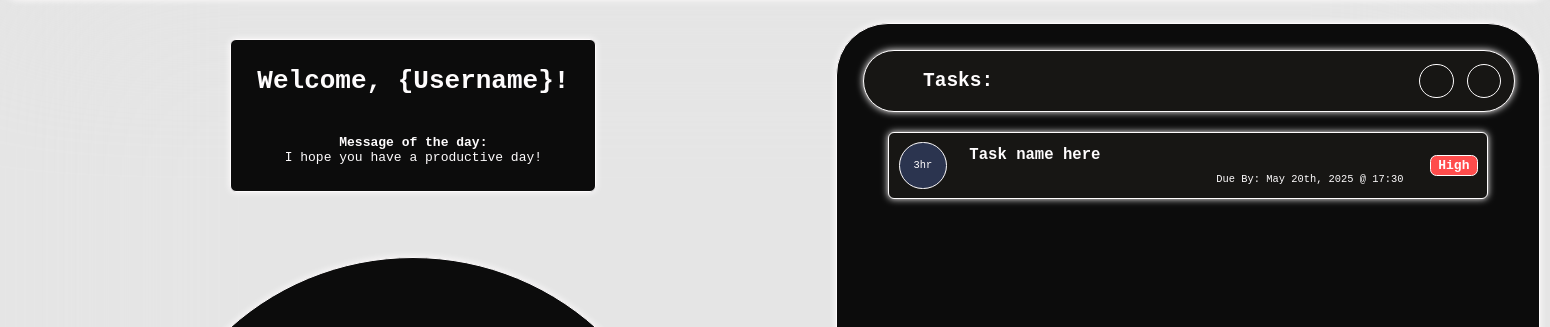
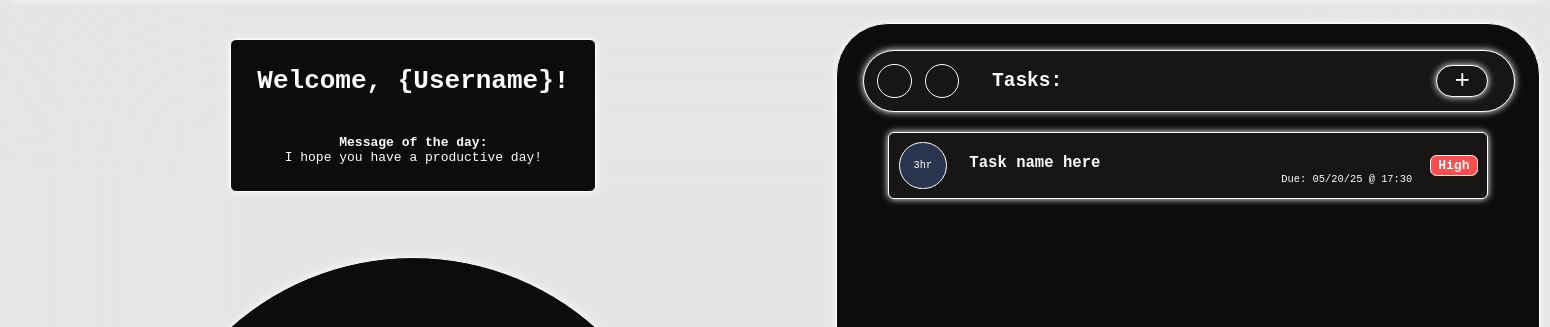
Before and after one commit to ZenixR1/Z-Task, an Electron app: page index.html in a window 1550 px wide. Shown: the part 61-388 px from the top of the page. Drawn offline with Linux system fonts and the light colour scheme.

Commit message:
Added 'add' button for tasks visually and restructured task header bar. Finished adding task details

```diff
--- a/index.html
+++ b/index.html
@@ -51,24 +51,25 @@
         </div>
         <div class="tasksDiv">
                 <div class="taskHeaderDiv">
+                    <div class="settingsDiv">
+                        <div class="sortButtonDiv"></div>
+                        <div class="filterButtonDiv"></div>
+                    </div>
                     <div class="taskHeader">
                         <h2 class="taskHeading">Tasks:</h2>
                     </div>
-                    <div class="settingsDiv">
-                        <div class="sortButtonDiv"></div>
-                        <div class="filterButtonDiv"></div>
-                        </div>
+                    <button id="addTaskButton">+</button>
                 </div>
                 <div class="taskContainerDiv">
                     <ul class="taskList">
-                        <li class="taskItem">
+                        <li class="taskItem" draggable="true">
                             <div class="taskItemEffortDiv">
                                 <p class="taskItemEffort">3hr</p>
                             </div>
 
                             <div class="taskItemDetailsDiv">
                                 <h3 class="taskItemName">Task name here</h3>
-                                <p class="taskItemDueDate">Due By: May 20th, 2025 @ 17:30</p>
+                                <p class="taskItemDueDate">Due: 05/20/25 @ 17:30</p>
                             </div>
                             <div class="taskItemPriorityDiv">
                                     <p class="taskItemPriority">High</p>
--- a/scripts/app.js
+++ b/scripts/app.js
@@ -69,7 +69,7 @@ timerToggle.addEventListener('click', () => {
         timerID = null;
         timerDiv.style.boxShadow = "none";
         timerToggle.textContent = "Resume";
-    } else if (timerID != null && timerToggle.textContent === "Resume"){
+    } else if (timerID == null && timerToggle.textContent === "Resume"){
         isPaused = false;
         const timeParts = pausedTime.split(':');
         const minutesLeft = parseInt(timeParts[0]);
@@ -77,6 +77,7 @@ timerToggle.addEventListener('click', () => {
         const durationMS = new Date().getTime() + (minutesLeft * 60 * 1000) + (secondsLeft * 1000);
         timerID = timer(durationMS);
         timerToggle.textContent = "Stop";
+        timerDiv.style.boxShadow = "2px 2px 50px var(--yale-blue)";
     }
 
 
--- a/style/styles.css
+++ b/style/styles.css
@@ -210,11 +210,32 @@ align-content: center;
 .taskHeader{
     width: min-content;
     display: flex;
-    margin-left: 4rem;
+    margin-left: 1rem;
     padding: 0.5rem;
     border-radius: 6px;
     text-wrap-mode: nowrap;
     color: var(--primary);
+}
+
+#addTaskButton{
+    display: flex;
+    width: 4rem;
+    height: 2.5rem;
+    border-radius: 1.5rem;
+    background-color: var(--onyx);
+    box-shadow: 0px 0px .6rem var(--white);
+    justify-content: center;
+    align-items: center;
+    align-self: center;
+    margin-left: auto;
+    margin-right: 2rem;
+    border: 1px solid var(--white);
+    font-size: 2rem;
+}
+#addTaskButton:hover{
+    background-color: var(--primary);
+    cursor: pointer;
+    box-shadow: 0px 0px 20px var(--white);
 }
 
 .settingsDiv{
@@ -312,7 +333,8 @@ align-content: center;
     margin-left: 1rem;
     width: max-content;
     align-self: flex-start;
-
+    position: relative;
+    top: 0.65rem;
 }
 
 .taskItemDetailsDiv{
@@ -326,7 +348,7 @@ align-content: center;
     display: flex;
     font-size: 0.8rem;
     align-self: flex-end;
-    margin-left: 20rem;
+    margin-left: 25rem;
 }
 
 .taskItemPriorityDiv{
```
